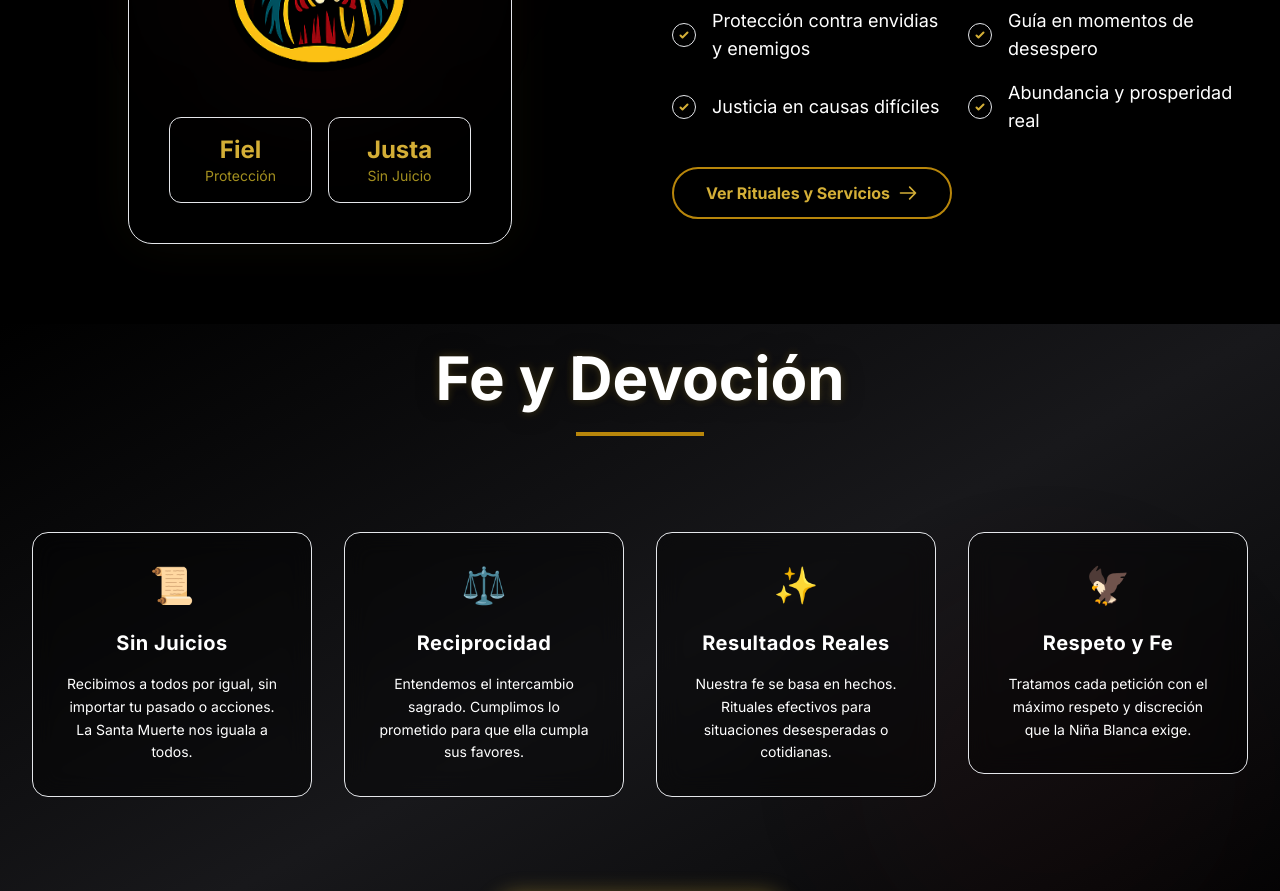
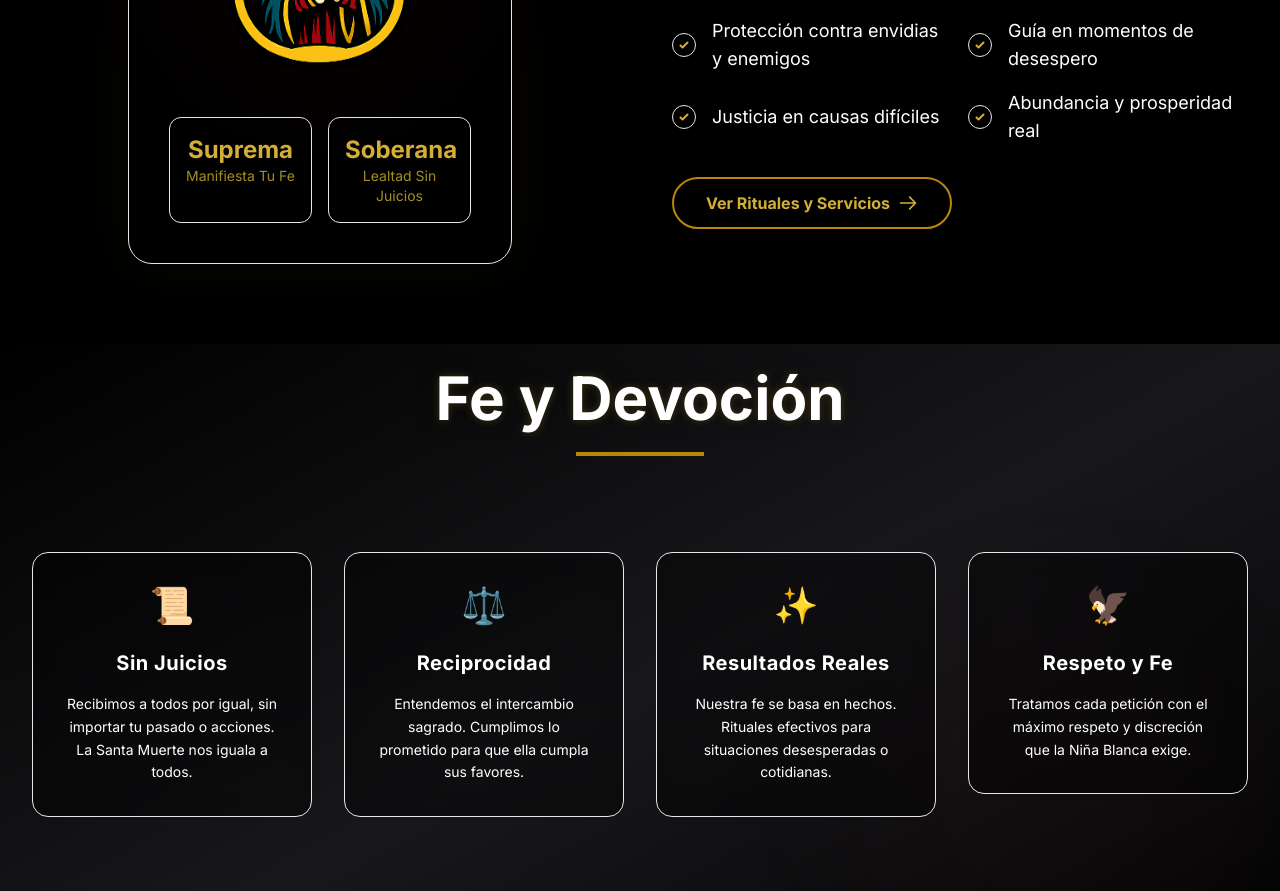
Before and after one commit to chaplatorre03-cpu/holydeath, a Next.js app: page / in a window 1280 px wide. Shown: the part 1220-2111 px from the top of the page. Built offline with nearby package versions, Linux system fonts and the light colour scheme.

Commit message:
Settings visual

```diff
--- a/components/Footer.tsx
+++ b/components/Footer.tsx
@@ -5,7 +5,7 @@ import LegalLink from './LegalLink';
 
 export default function Footer() {
     return (
-        <footer className="bg-black text-white pt-10 pb-4 md:pt-16 md:pb-8 relative overflow-hidden">
+        <footer className="bg-black text-white pt-10 pb-8 md:pt-16 md:pb-8 relative overflow-hidden">
             <div className="absolute top-0 left-0 w-full h-px bg-gradient-to-r from-transparent via-gold-600/30 to-transparent"></div>
             <div className="container mx-auto px-4 relative z-10">
                 <div className="grid md:grid-cols-4 gap-12 mb-8 md:mb-16">
--- a/components/HeroSection.tsx
+++ b/components/HeroSection.tsx
@@ -74,7 +74,7 @@ export default function HeroSection() {
                             {/* Mystical Silhouette/Icon Representation */}
                             <div className="absolute inset-0 bg-gradient-to-t from-gold-600/20 to-transparent rounded-full filter blur-3xl animate-pulse-glow"></div>
 
-                            <div className="relative z-10 w-full h-full flex items-center justify-center transform -translate-y-4 lg:translate-y-0">
+                            <div className="relative z-10 w-full h-full flex items-center justify-center transform -translate-y-2 lg:translate-y-0">
                                 {/* Detailed Icon of Santa Muerte */}
                                 <div className="w-full h-full animate-float-slow drop-shadow-[0_0_30px_rgba(212,175,55,0.5)] scale-110">
                                     <img
--- a/components/WhatIsSection.tsx
+++ b/components/WhatIsSection.tsx
@@ -49,12 +49,12 @@ export default function WhatIsSection() {
                             {/* Devotion Stats */}
                             <div className="grid grid-cols-1 sm:grid-cols-2 gap-4">
                                 <div className="bg-gold-900/10 border border-gold-600/20 rounded-xl p-4 text-center shadow-sm hover-glow cursor-default transition-all">
-                                    <div className="text-2xl font-bold text-gold-500">Fiel</div>
-                                    <div className="text-sm text-gold-400 opacity-70">Protección</div>
+                                    <div className="text-2xl font-bold text-gold-500">Suprema</div>
+                                    <div className="text-sm text-gold-400 opacity-70">Manifiesta Tu Fe</div>
                                 </div>
                                 <div className="bg-gold-900/10 border border-gold-600/20 rounded-xl p-4 text-center shadow-sm hover-glow cursor-default transition-all">
-                                    <div className="text-2xl font-bold text-gold-500">Justa</div>
-                                    <div className="text-sm text-gold-400 opacity-70">Sin Juicio</div>
+                                    <div className="text-2xl font-bold text-gold-500">Soberana</div>
+                                    <div className="text-sm text-gold-400 opacity-70">Lealtad Sin Juicios</div>
                                 </div>
                             </div>
                         </div>
```
